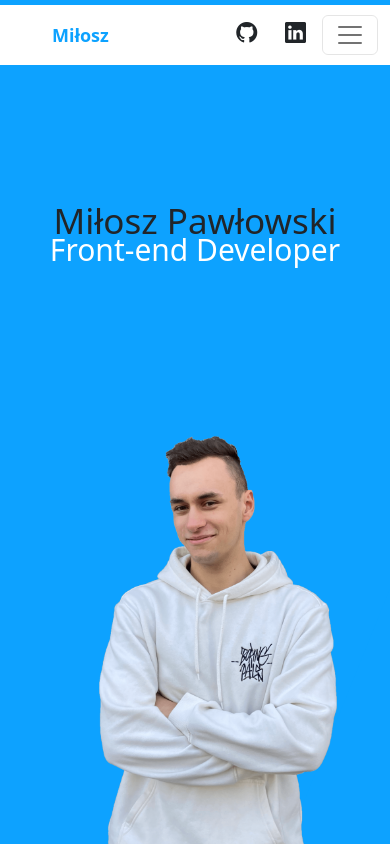
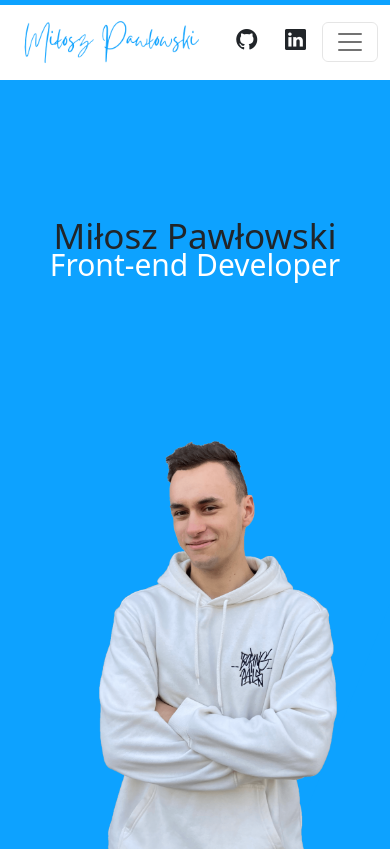
Before and after one commit to belbekyt/My-Portfolio, a plain HTML site: page index.html in a window 390 px wide. Shown: the top 852 px of the page. Drawn offline with nearby package versions, Linux system fonts and the light colour scheme.

Commit message:
Added favicon and responsive fixed

```diff
--- a/index.html
+++ b/index.html
@@ -7,7 +7,9 @@
     <meta name="description" content="Jestem 20-letnim Front-end developerem, który z chęcią zacznie swoją pierwszą współpracę i złapie doświadczenie w Web Devie. Jestem otwarty na wszelkie propozycje.">
     <meta name="keywords" content="Miłosz Pawłowski, Portfolio, Front-end Developer, Web developer">
     <title>Miłosz Pawłowski - Portfolio</title>
-    <link rel="icon" type="image/x-icon" href="#">
+    <link rel="apple-touch-icon" sizes="180x180" href="photo/apple-touch-icon.png">
+    <link rel="icon" type="image/png" sizes="32x32" href="photo/favicon-32x32.png">
+    <link rel="icon" type="image/png" sizes="16x16" href="photo/favicon-16x16.png">
 
     <!-- JQuery -->
     <script src="https://cdnjs.cloudflare.com/ajax/libs/jquery/3.6.1/jquery.min.js" integrity="sha512-aVKKRRi/Q/YV+4mjoKBsE4x3H+BkegoM/em46NNlCqNTmUYADjBbeNefNxYV7giUp0VxICtqdrbqU7iVaeZNXA==" crossorigin="anonymous" referrerpolicy="no-referrer"></script>
@@ -35,7 +37,7 @@
     <div class="nav-effect"></div>
     <nav class="navbar navbar-expand-md">
         <div class="container-fluid">
-            <a href="#" class="navbar-brand"><span>Miłosz</span></a>
+            <a href="#" class="navbar-brand"><img src="photo/signature.png" alt="Mój podpis"></a>
             <div class="icons-holder">
                 <a href="https://github.com/belbekyt" target="_blank">
                     <i class="bi bi-github text-dark"></i>
--- a/scss/_header.scss
+++ b/scss/_header.scss
@@ -1,7 +1,7 @@
 header{
     position: relative;
     width: 100%;
-    height: calc(100vh - 65px);
+    height: calc(100vh - 75px);
     overflow: hidden;
     background-color: $gray;
     padding-left: 12%;
--- a/scss/_media.scss
+++ b/scss/_media.scss
@@ -100,6 +100,10 @@
             }
         }
     }
+
+    .navbar-collapse{
+        margin-top: -15px;
+    }
 }
 
 @media only screen and (max-width: 680px) {
@@ -154,6 +158,14 @@
             left: 20%;
         }
     }
+
+    .navbar-brand{
+        margin: 0 0 0 10px;
+
+        img{
+            width: 180px;
+        }
+    }
 }
 
 @media only screen and (max-width: 500px) {
--- a/scss/_menu.scss
+++ b/scss/_menu.scss
@@ -1,7 +1,8 @@
 .navbar{
     font-size: 15px;
     line-height: 15px;
-    height: 60px;
+    height: 75px;
+    padding: 0;
 }
 
 .bi-github, .bi-linkedin, .bi-envelope{
@@ -23,6 +24,10 @@
 
     &:hover{
         color: $blueDark;
+    }
+
+    img{
+        width: 240px;
     }
 }
 
```
Also changed, not shown: css/main.css, photo/apple-touch-icon.png (added), photo/favicon-16x16.png (added), photo/favicon-32x32.png (added), photo/signature.png (added).
